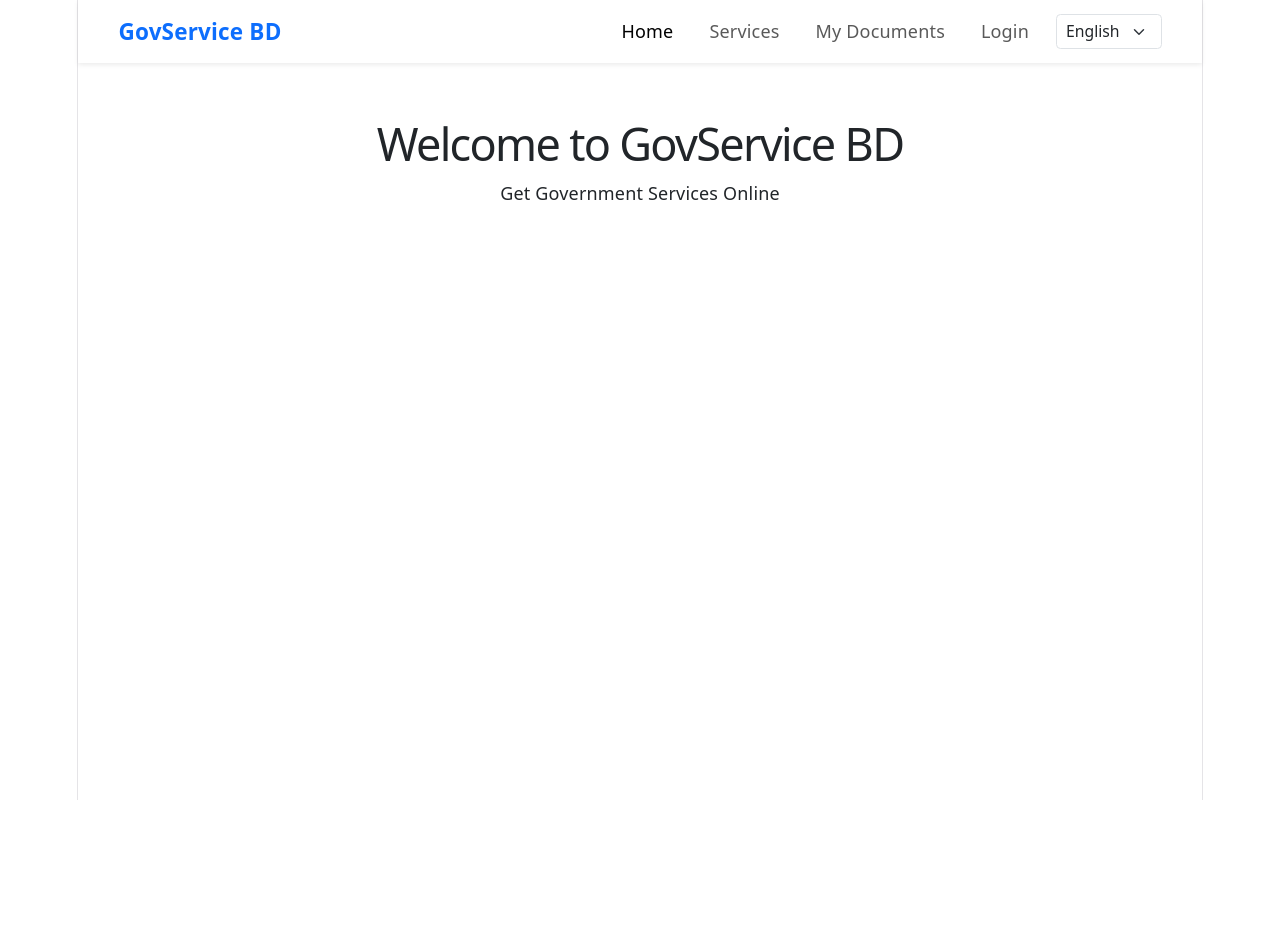
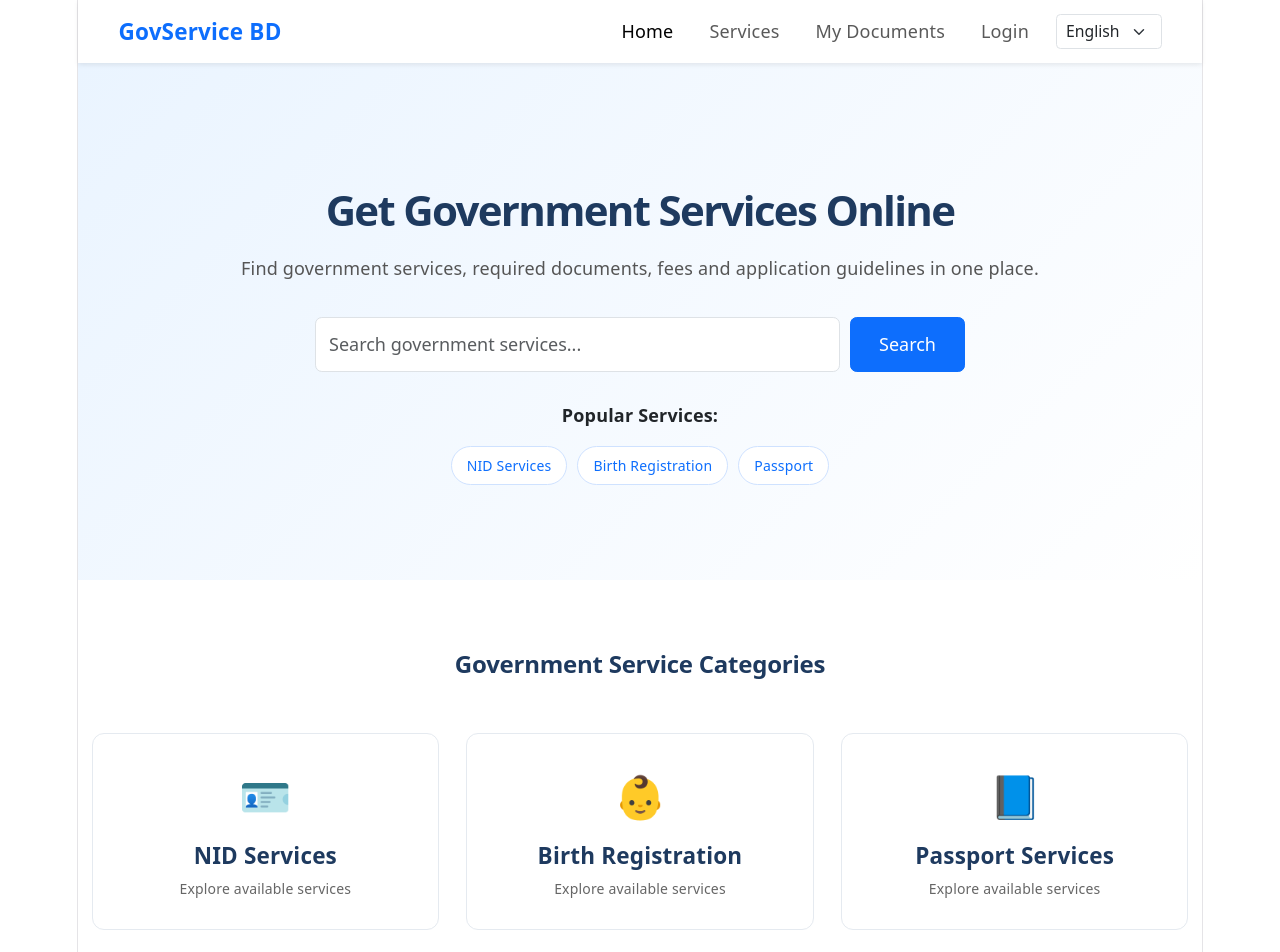
Before and after one commit to bickrom-shorma/GovService-BD, a React app in the folder frontend/: page / in a window 1280 px wide. Shown: the top 952 px of the page. Before the commit the page ends 800 px from the top, so only its background shows below. Built offline with nearby package versions, Linux system fonts and the light colour scheme; the HTML template or start-up script is replaced by a standard one.

Commit message:
Build homepage and category navigation

```diff
--- a/frontend/package.json
+++ b/frontend/package.json
@@ -11,7 +11,8 @@
   },
   "dependencies": {
     "react": "^19.3.1",
-    "react-dom": "^19.3.1"
+    "react-dom": "^19.3.1",
+    "react-router-dom": "^7.18.5"
   },
   "devDependencies": {
     "@eslint/js": "^10.0.1",
--- a/frontend/src/App.jsx
+++ b/frontend/src/App.jsx
@@ -1,14 +1,31 @@
 
+import { Routes, Route } from 'react-router-dom';
 import Navbar from './components/Navbar';
+import Hero from './components/Hero';
+import CategorySection from './components/CategorySection';
+import CategoryServices from './pages/CategoryServices';
+
+function Home() {
+  return (
+    <>
+      <Hero />
+      <CategorySection />
+    </>
+  );
+}
 
 function App() {
   return (
     <>
       <Navbar />
-      <div className="container mt-5">
-        <h1>Welcome to GovService BD</h1>
-        <p>Get Government Services Online</p>
-      </div>
+
+      <Routes>
+        <Route path="/" element={<Home />} />
+        <Route
+          path="/category/:categoryId"
+          element={<CategoryServices />}
+        />
+      </Routes>
     </>
   );
 }
--- /dev/null
+++ b/frontend/src/components/CategorySection.css
@@ -0,0 +1,47 @@
+
+.category-section {
+  padding: 70px 0;
+  background-color: #ffffff;
+}
+
+.category-section h2 {
+  color: #1e3a5f;
+  font-weight: 700;
+  margin-bottom: 12px;
+}
+
+.category-section p {
+  color: #666;
+}
+
+.category-card {
+  background: #ffffff;
+  border: 1px solid #e5eaf0;
+  border-radius: 12px;
+  padding: 30px 20px;
+  text-align: center;
+  height: 100%;
+  transition: 0.3s ease;
+  cursor: pointer;
+}
+
+.category-card:hover {
+  transform: translateY(-5px);
+  box-shadow: 0 5px 20px rgba(0, 0, 0, 0.08);
+  border-color: #0d6efd;
+}
+
+.category-icon {
+  font-size: 42px;
+  margin-bottom: 15px;
+}
+
+.category-card h5 {
+  color: #1e3a5f;
+  font-weight: 600;
+}
+
+.category-card p {
+  font-size: 14px;
+  margin-bottom: 0;
+}
--- /dev/null
+++ b/frontend/src/components/CategorySection.jsx
@@ -0,0 +1,45 @@
+
+import { Link } from 'react-router-dom';
+import './CategorySection.css';
+
+const categories = [
+  { id: 'nid', title: 'NID Services', icon: '🪪' },
+  { id: 'birth-registration', title: 'Birth Registration', icon: '👶' },
+  { id: 'passport', title: 'Passport Services', icon: '📘' },
+  { id: 'driving-licence', title: 'Driving Licence', icon: '🚗' },
+  { id: 'marriage-registration', title: 'Marriage Registration', icon: '💍' },
+];
+
+function CategorySection() {
+  return (
+    <section className="category-section" id="categories">
+      <div className="container">
+        <h2 className="text-center mb-5">
+          Government Service Categories
+        </h2>
+
+        <div className="row g-4">
+          {categories.map((category) => (
+            <div className="col-md-6 col-lg-4" key={category.id}>
+              <Link
+                to={`/category/${category.id}`}
+                className="category-link"
+              >
+                <div className="category-card">
+                  <div className="category-icon">
+                    {category.icon}
+                  </div>
+
+                  <h5>{category.title}</h5>
+                  <p>Explore available services</p>
+                </div>
+              </Link>
+            </div>
+          ))}
+        </div>
+      </div>
+    </section>
+  );
+}
+
+export default CategorySection;
--- /dev/null
+++ b/frontend/src/components/Hero.css
@@ -0,0 +1,54 @@
+
+.hero-section {
+  padding: 90px 20px;
+  background: linear-gradient(135deg, #eaf4ff, #ffffff);
+  min-height: 430px;
+}
+
+.hero-section h1 {
+  font-size: 42px;
+  font-weight: 700;
+  color: #1e3a5f;
+  margin-bottom: 20px;
+}
+
+.hero-description {
+  font-size: 18px;
+  color: #555;
+  margin-bottom: 35px;
+}
+
+.search-box {
+  max-width: 650px;
+  margin: auto;
+  display: flex;
+  gap: 10px;
+}
+
+.search-box input {
+  padding: 13px;
+}
+
+.search-box button {
+  padding: 10px 28px;
+}
+
+.popular-services {
+  margin-top: 30px;
+}
+
+.popular-services p {
+  font-weight: 600;
+  margin-bottom: 12px;
+}
+
+.popular-services span {
+  display: inline-block;
+  background: white;
+  color: #0d6efd;
+  border: 1px solid #cfe2ff;
+  padding: 8px 15px;
+  border-radius: 20px;
+  margin: 5px;
+  font-size: 14px;
+}
--- /dev/null
+++ b/frontend/src/components/Hero.jsx
@@ -0,0 +1,41 @@
+
+import './Hero.css';
+
+function Hero() {
+  return (
+    <section className="hero-section">
+      <div className="container text-center">
+
+        <h1>Get Government Services Online</h1>
+
+        <p className="hero-description">
+          Find government services, required documents,
+          fees and application guidelines in one place.
+        </p>
+
+        <div className="search-box">
+          <input
+            type="text"
+            className="form-control"
+            placeholder="Search government services..."
+          />
+
+          <button className="btn btn-primary">
+            Search
+          </button>
+        </div>
+
+        <div className="popular-services">
+          <p>Popular Services:</p>
+
+          <span>NID Services</span>
+          <span>Birth Registration</span>
+          <span>Passport</span>
+        </div>
+
+      </div>
+    </section>
+  );
+}
+
+export default Hero;
--- /dev/null
+++ b/frontend/src/data/services.js
@@ -0,0 +1,54 @@
+
+const servicesData = {
+  nid: {
+    title: 'NID Services',
+    services: [
+      'New NID Registration',
+      'Lost NID Reissue',
+      'NID Information Correction',
+      'Date of Birth Correction',
+      'Address Change',
+    ],
+  },
+
+  'birth-registration': {
+    title: 'Birth Registration',
+    services: [
+      'New Birth Registration',
+      'Birth Information Correction',
+      'Birth Certificate Copy',
+    ],
+  },
+
+  passport: {
+    title: 'Passport Services',
+    services: [
+      'New Passport Application',
+      'Passport Renewal',
+      'Passport Information Correction',
+      'Lost Passport Procedure',
+    ],
+  },
+
+  'driving-licence': {
+    title: 'Driving Licence',
+    services: [
+      'Learner Licence',
+      'New Driving Licence',
+      'Driving Licence Renewal',
+      'Lost Licence Procedure',
+    ],
+  },
+
+  'marriage-registration': {
+    title: 'Marriage Registration',
+    services: [
+      'Marriage Registration Requirements',
+      'Muslim Marriage Registration',
+      'Marriage Certificate Copy',
+      'Marriage Information Correction',
+    ],
+  },
+};
+
+export default servicesData;
--- a/frontend/src/main.jsx
+++ b/frontend/src/main.jsx
@@ -1,11 +1,15 @@
-import { StrictMode } from 'react'
-import { createRoot } from 'react-dom/client'
-import './index.css'
-import App from './App.jsx'
+
+import React from 'react';
+import ReactDOM from 'react-dom/client';
+import { BrowserRouter } from 'react-router-dom';
+import App from './App.jsx';
 import 'bootstrap/dist/css/bootstrap.min.css';
+import './index.css';
 
-createRoot(document.getElementById('root')).render(
-  <StrictMode>
-    <App />
-  </StrictMode>,
-)
+ReactDOM.createRoot(document.getElementById('root')).render(
+  <React.StrictMode>
+    <BrowserRouter>
+      <App />
+    </BrowserRouter>
+  </React.StrictMode>
+);
--- /dev/null
+++ b/frontend/src/pages/CategoryServices.css
@@ -0,0 +1,28 @@
+
+.service-card {
+  height: 100%;
+  padding: 25px;
+  border: 1px solid #e5eaf0;
+  border-radius: 12px;
+  background: white;
+  transition: 0.3s;
+}
+
+.service-card:hover {
+  transform: translateY(-5px);
+  box-shadow: 0 5px 20px rgba(0, 0, 0, 0.08);
+}
+
+.service-card h5 {
+  color: #1e3a5f;
+  font-weight: 600;
+}
+
+.service-card p {
+  color: #666;
+  font-size: 14px;
+}
+.category-link {
+  text-decoration: none;
+  color: inherit;
+}
--- /dev/null
+++ b/frontend/src/pages/CategoryServices.jsx
@@ -0,0 +1,38 @@
+
+import { useParams } from 'react-router-dom';
+import servicesData from '../data/services';
+import './CategoryServices.css';
+
+function CategoryServices() {
+  const { categoryId } = useParams();
+
+  const category = servicesData[categoryId];
+
+  if (!category) {
+    return <h2 className="text-center mt-5">Category Not Found</h2>;
+  }
+
+  return (
+    <div className="container py-5">
+      <h2 className="text-center mb-4">
+        {category.title}
+      </h2>
+
+      <div className="row g-4">
+        {category.services.map((service, index) => (
+          <div className="col-md-6 col-lg-4" key={index}>
+            <div className="service-card">
+              <h5>{service}</h5>
+              <p>View service requirements and application guide.</p>
+              <button className="btn btn-primary">
+                View Details
+              </button>
+            </div>
+          </div>
+        ))}
+      </div>
+    </div>
+  );
+}
+
+export default CategoryServices;
--- a/package.json
+++ b/package.json
@@ -1,5 +1,6 @@
 {
   "dependencies": {
-    "bootstrap": "^5.3.8"
+    "bootstrap": "^5.3.8",
+    "react-router-dom": "^7.18.5"
   }
 }
```
Also changed, not shown: 2 other files (tests, documents, lock files or other folders).
